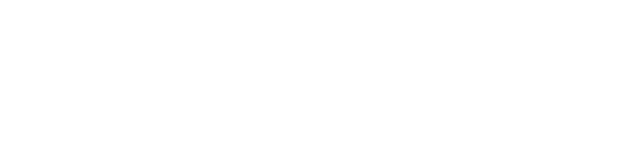
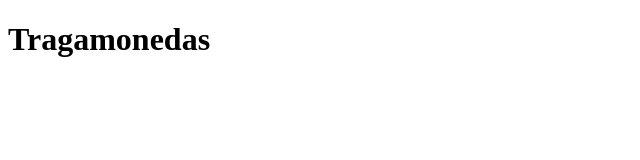
Before and after one commit to EduardoMonzon16/TrabajoProgWeb, a plain HTML site: page index.html in a window 1280 px wide. Shown: the whole page, without its empty margins (0-640 px from the left). Drawn offline with Linux system fonts and the light colour scheme.

Commit message:
Sgundo commit.

```diff
--- a/index.html
+++ b/index.html
@@ -1,10 +1,10 @@
 <!DOCTYPE html>
 <html lang="en">
 <head>
-    <meta charset="UTF-8">
-    <title>Title</title>
+  <meta charset="UTF-8">
+  <title>Title</title>
 </head>
 <body>
-
+    <h1>Tragamonedas</h1>
 </body>
 </html>
```
